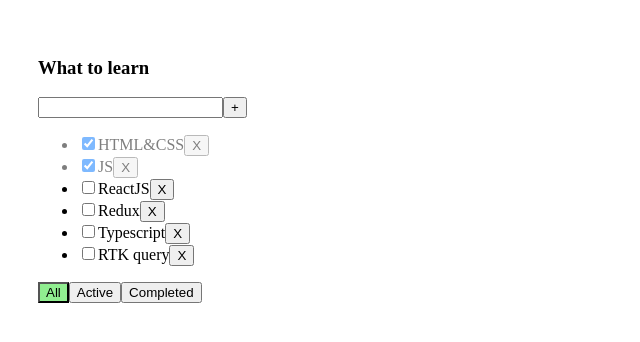
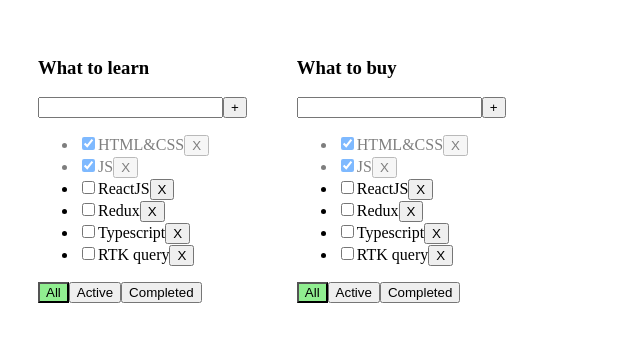
Before and after one commit to Yuliya9449/todo-list, a React (Vite) app: page / in a window 1280 px wide. Shown: the top 342 px of the page, without its empty margins (0-640 px from the left). Built offline with nearby package versions, Linux system fonts and the light colour scheme.

Commit message:
refactor: prepare for multiple todolists with shared filter

```diff
--- a/src/app/App.tsx
+++ b/src/app/App.tsx
@@ -2,6 +2,12 @@ import { v1 } from 'uuid'
 import styles from './App.module.css'
 import { TodolistItem } from '@/features/TodolistItem'
 import { useCallback, useMemo, useState } from 'react'
+
+export type Todolist = {
+  id: string
+  title: string
+  filter: FilterValues
+}
 
 export type Task = {
   id: string
@@ -23,6 +29,11 @@ const getFilteredTasks = (tasks: Task[], filter: FilterValues): Task[] => {
 }
 
 export const App = () => {
+  const [todolists, setTodolists] = useState<Todolist[]>([
+    { id: v1(), title: 'What to learn', filter: 'all' },
+    { id: v1(), title: 'What to buy', filter: 'all' },
+  ])
+
   const [tasks, setTasks] = useState<Task[]>([
     { id: v1(), title: 'HTML&CSS', isDone: true },
     { id: v1(), title: 'JS', isDone: true },
@@ -65,15 +76,19 @@ export const App = () => {
 
   return (
     <div className={styles.app}>
+      {todolists.map((todolist) => {
+        return (
           <TodolistItem
-        title="What to learn"
+            key={todolist.id}
+            todolist={todolist}
             tasks={filteredTasks}
             deleteTask={deleteTask}
             changeFilter={changeFilter}
             createTask={createTask}
             changeTaskStatus={changeTaskStatus}
-        filter={filter}
           />
+        )
+      })}
     </div>
   )
 }
--- a/src/features/TodolistItem.tsx
+++ b/src/features/TodolistItem.tsx
@@ -1,27 +1,18 @@
 import styles from './TodolistItem.module.css'
-import type { FilterValues, Task } from '@/app/App'
-import { Button } from '@/common/Button/Button'
+import type { FilterValues, Task, Todolist } from '@/app/App'
 import { type ChangeEvent, type KeyboardEvent, useState } from 'react'
+import { Button } from '@/common/components/Button/Button'
 
 type Props = {
-  title: Task['title']
+  todolist: Todolist
   tasks: Task[]
   deleteTask: (taskId: Task['id']) => void
   changeFilter: (filter: FilterValues) => void
   createTask: (title: Task['title']) => void
   changeTaskStatus: (taskId: Task['id'], isDone: Task['isDone']) => void
-  filter: FilterValues
 }
 
-export const TodolistItem = ({
-  title,
-  tasks,
-  deleteTask,
-  changeFilter,
-  createTask,
-  changeTaskStatus,
-  filter,
-}: Props) => {
+export const TodolistItem = ({ todolist, tasks, deleteTask, changeFilter, createTask, changeTaskStatus }: Props) => {
   const [taskTitle, setTaskTitle] = useState('')
   const [error, setError] = useState<string | null>(null)
 
@@ -48,7 +39,7 @@ export const TodolistItem = ({
 
   return (
     <div>
-      <h3>{title}</h3>
+      <h3>{todolist.title}</h3>
       <div>
         <input
           className={error ? styles.error : ''}
@@ -95,17 +86,17 @@ export const TodolistItem = ({
       )}
       <div>
         <Button
-          isActive={filter === 'all'}
+          isActive={todolist.filter === 'all'}
           title={'All'}
           onClick={() => changeFilter('all')}
         />
         <Button
-          isActive={filter === 'active'}
+          isActive={todolist.filter === 'active'}
           title={'Active'}
           onClick={() => changeFilter('active')}
         />
         <Button
-          isActive={filter === 'completed'}
+          isActive={todolist.filter === 'completed'}
           title={'Completed'}
           onClick={() => changeFilter('completed')}
         />
```
Also changed, not shown: src/common/components/Button/Button.module.css (renamed from src/common/Button/Button.module.css), src/common/components/Button/Button.tsx (renamed from src/common/Button/Button.tsx). Lines whose indentation alone changed are shown as unchanged.
